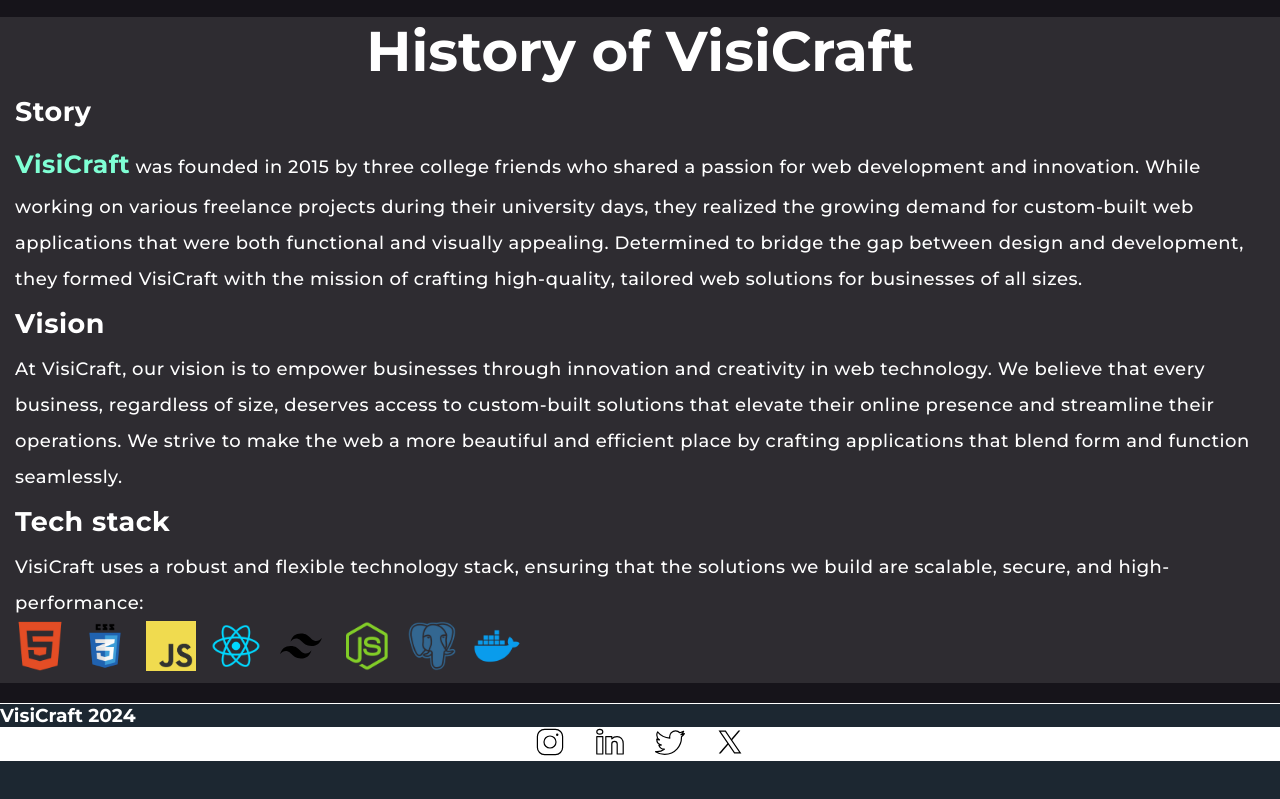
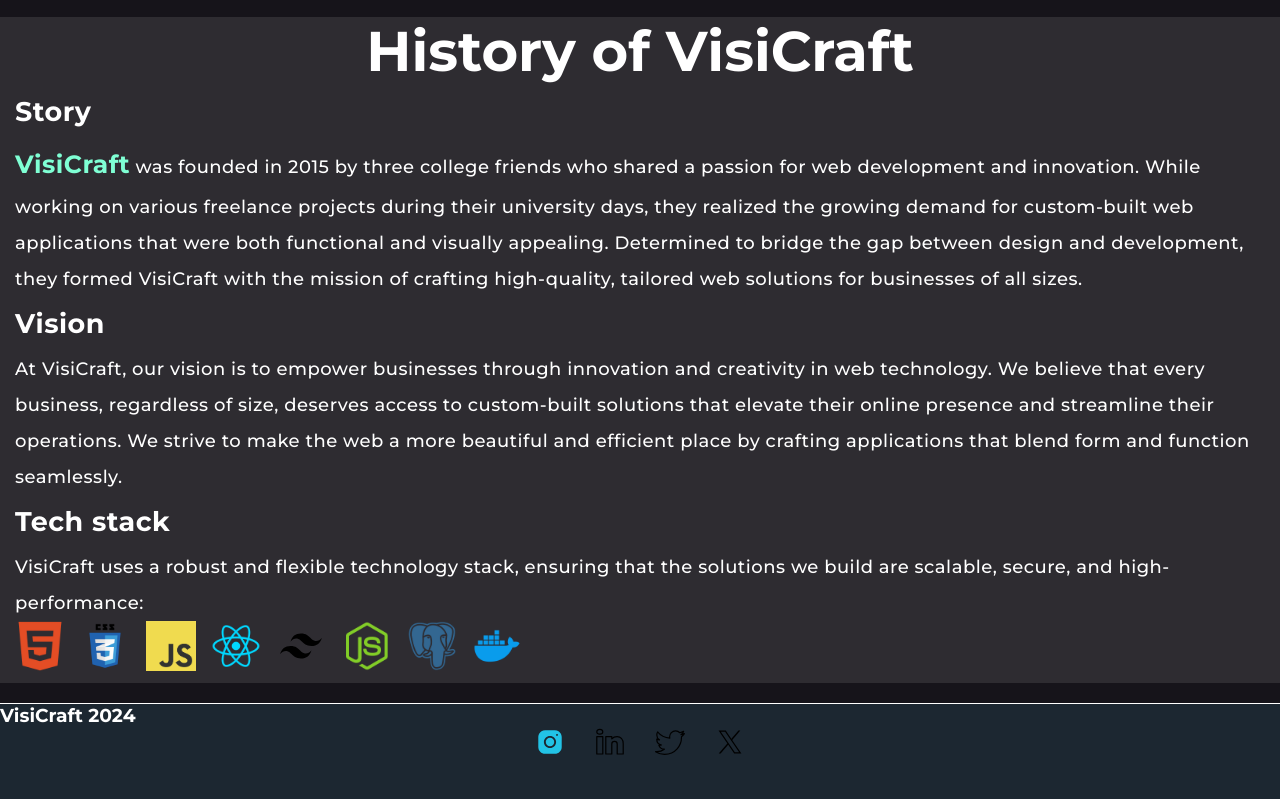
Before and after one commit to Prostecki/webb24-frontend-1-grupp-b, a plain HTML site: page index.html in a window 1280 px wide. Shown: the part 2316-3115 px from the top of the page. Drawn offline with Linux system fonts and the light colour scheme.

Commit message:
Added svg

```diff
--- a/index.html
+++ b/index.html
@@ -152,7 +152,7 @@
       </div>
       <div class="footer-links">
         <a href="">
-          <img src="img/instagram.svg" alt="">
+          <img src="img/instagram2.svg" alt="">
         </a>
         <a href="">
           <img src="img/linkedin.svg" alt="">
--- a/styles/main.css
+++ b/styles/main.css
@@ -284,7 +284,7 @@ body {
 }
 
 .about-grid-container article {
-  grid-column: 1 / -1; /* Sträka article till hela columns */
+  /* grid-column: 1 / -1; Sträka article till hela columns */
   font-size: 3.5rem;
   font-weight: bolder;
   text-align: center; /* Centrera text */
@@ -327,7 +327,6 @@ footer {
   display: flex;
   justify-content: center;
   gap: 30px;
-  background-color: white;
 }
 
 @media (max-width: 768px) {
```
Also changed, not shown: img/instagram2.svg (added).
